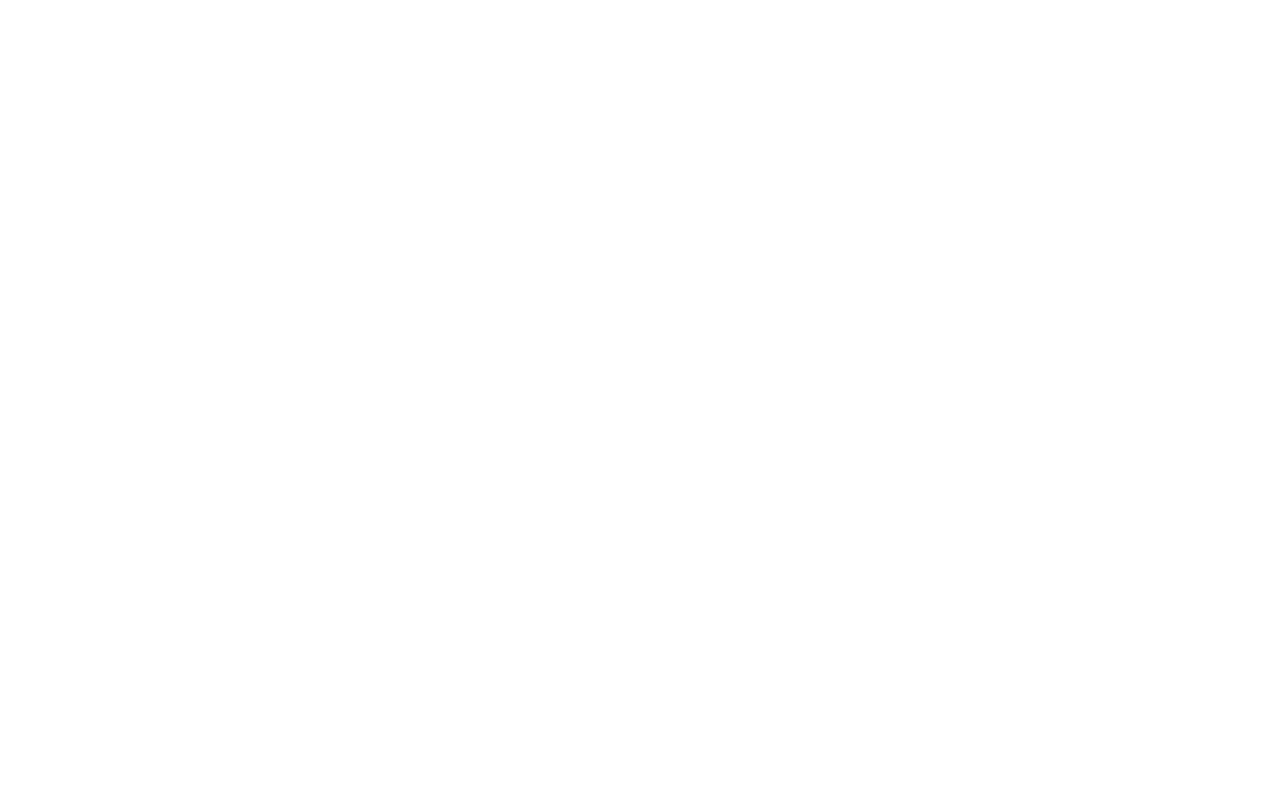
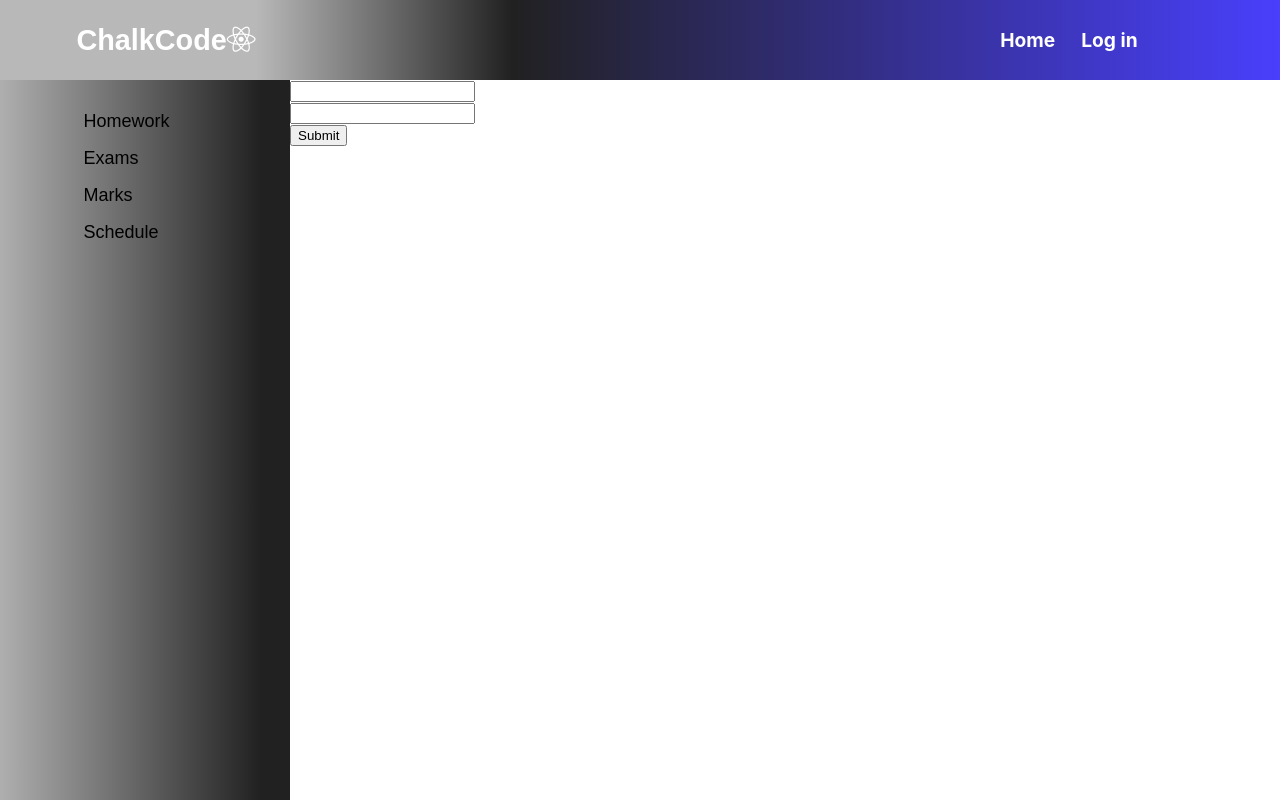
Before and after one commit to NGergely7712/chalk-code-front, a React (Create React App) app: page /login in a window 1280 px wide. Before the commit this address had no page. Built offline with nearby package versions, Linux system fonts and the light colour scheme; a web font is replaced by a local one.

Commit message:
feat: Implement login form

```diff
--- a/src/Components/MenuItems.js
+++ b/src/Components/MenuItems.js
@@ -6,7 +6,7 @@
     },
     {
         title:"Log in",
-        url:"/homework",
+        url:"/login",
         cname:'nav-links'
     },
     {
--- a/src/index.js
+++ b/src/index.js
@@ -3,6 +3,7 @@
 import './index.css';
 import App from './App';
 import Homework from './views/Homework';
+import Login from './views/Login';
 import reportWebVitals from './reportWebVitals';
 import {
   BrowserRouter,
@@ -16,6 +17,7 @@
       <Routes>
         <Route path="/" element={<App />}></Route>
         <Route path="/homework" element={<Homework />}></Route>
+        <Route path="/login" element={<Login />}></Route>
       </Routes>
     </BrowserRouter>
   </React.StrictMode>
--- /dev/null
+++ b/src/views/Login.js
@@ -0,0 +1,62 @@
+import React, { Component } from 'react'
+import axios from 'axios'
+import Navbar from '../Components/navbar'
+import Sidebar from '../Components/sidebar'
+class PostForm extends Component {
+	constructor(props) {
+		super(props)
+
+		this.state = {
+			name: '',
+			birthDate: '1998-02-01'
+		}
+	}
+
+	changeHandler = e => {
+		this.setState({ [e.target.name]: e.target.value })
+	}
+
+	submitHandler = e => {
+		e.preventDefault()
+		console.log(this.state)
+		axios
+			.post('https://localhost:5001/9a/add-new-student', this.state)
+			.then(response => {
+				console.log(response)
+			})
+			.catch(error => {
+				console.log(error)
+			})
+	}
+
+	render() {
+		const { userId, title, body } = this.state
+		return (
+			<div>
+                <Navbar />
+                <Sidebar />
+				<form onSubmit={this.submitHandler}>
+					<div>
+						<input
+							type="text"
+							name="name"
+							value={userId}
+							onChange={this.changeHandler}
+						/>
+					</div>
+					<div>
+						<input
+							type="text"
+							name="title"
+							value={title}
+							//onChange={this.changeHandler}
+						/>
+					</div>
+					<button type="submit">Submit</button>
+				</form>
+			</div>
+		)
+	}
+}
+
+export default PostForm
```
Also changed, not shown: src/Components/Login/Login_Post.js (added).
